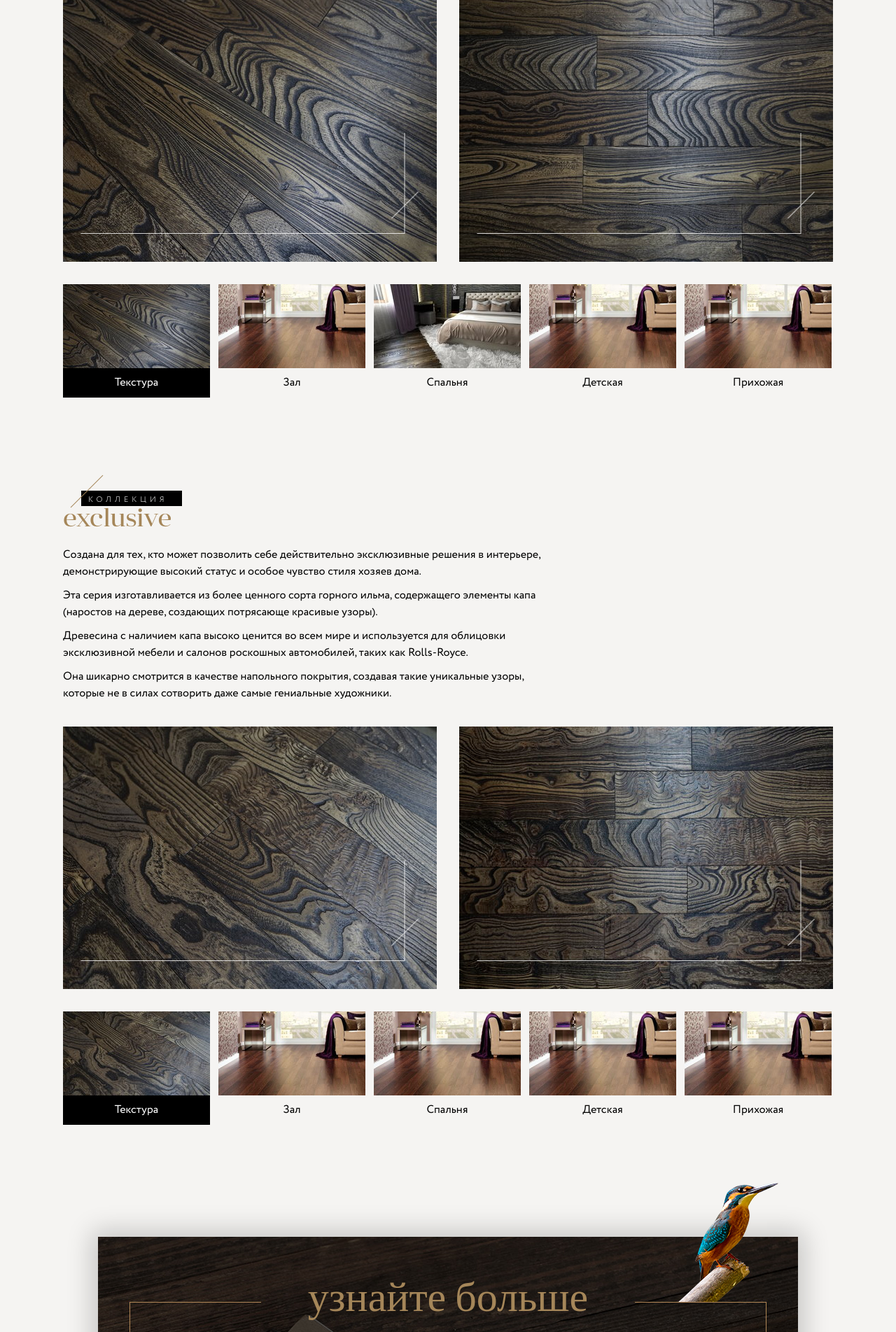
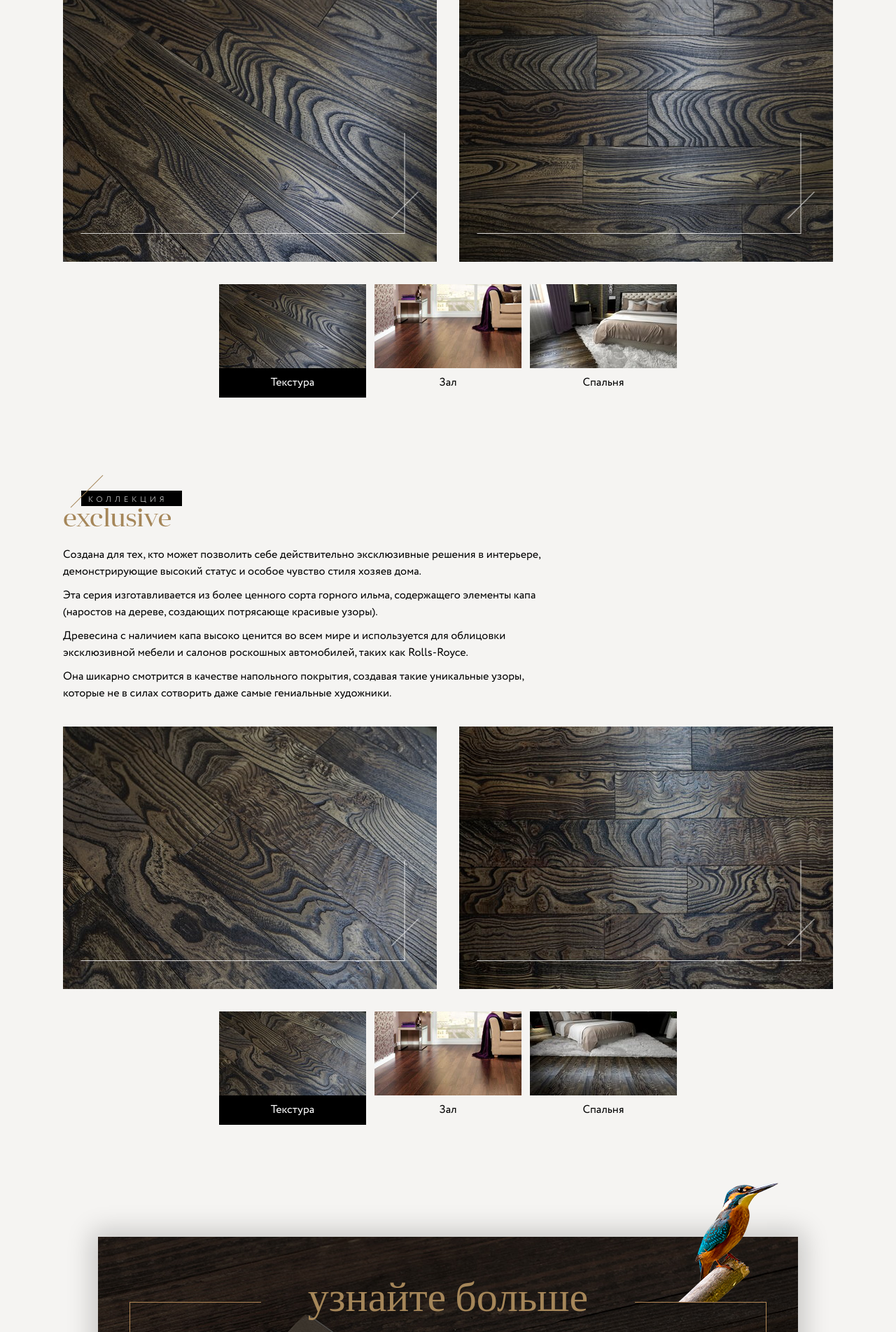
Before and after one commit to katalyzator/premiumwood, a Django app: page / in a window 1280 px wide. Shown: the part 4597-6500 px from the top of the page at 70% size. Run offline with Django 3.2, Linux system fonts and the light colour scheme.

Commit message:
added another images

```diff
--- a/templates/assets/static_files/css/styles.css
+++ b/templates/assets/static_files/css/styles.css
@@ -789,6 +789,14 @@ h5 span {
     list-style: none;
 }
 
+.tabs-button {
+    text-align: center;
+}
+
+.tabs-nav {
+    text-align: center;
+}
+
 .tabs-nav li,
 .tabs-button li {
     display: inline-block;
--- a/templates/index.html
+++ b/templates/index.html
@@ -537,25 +487,7 @@
                                 <p>Спальня</p>
                             </a>
                         </li>
-                        <li>
-                            <a href="#tab-4">
-                                <div class="min_block">
-                                    <img src="{% static 'images/imperial_min.jpg' %}" alt="image">
-                                </div>
 
-                                <p>Детская</p>
-                            </a>
-                        </li>
-
-                        <li>
-                            <a href="#tab-5">
-                                <div class="min_block">
-                                    <img src="{% static 'images/imperial_min.jpg' %}" alt="image">
-                                </div>
-
-                                <p>Прихожая</p>
-                            </a>
-                        </li>
                     </ul>
 
                 </div>
@@ -736,31 +668,13 @@
                         <li>
                             <a href="#tab-8">
                                 <div class="min_block">
-                                    <img src="{% static 'images/imperial_min.jpg' %}" alt="image">
+                                    <img src="{% static 'images/exclusive_min_bodroom.jpg' %}" alt="image">
                                 </div>
 
                                 <p>Спальня</p>
                             </a>
                         </li>
-                        <li>
-                            <a href="#tab-9">
-                                <div class="min_block">
-                                    <img src="{% static 'images/imperial_min.jpg' %}" alt="image">
-                                </div>
 
-                                <p>Детская</p>
-                            </a>
-                        </li>
-
-                        <li>
-                            <a href="#tab-10">
-                                <div class="min_block">
-                                    <img src="{% static 'images/imperial_min.jpg' %}" alt="image">
-                                </div>
-
-                                <p>Прихожая</p>
-                            </a>
-                        </li>
                     </ul>
 
                 </div>
```
Also changed, not shown: other parts of templates/index.html (+4 -54 lines), templates/assets/static_files/images/exclusive_bodroom1.jpg (added), templates/assets/static_files/images/exclusive_min_bodroom.jpg (added), templates/assets/static_files/images/normall_exlusive_bodroom.jpg (added).
